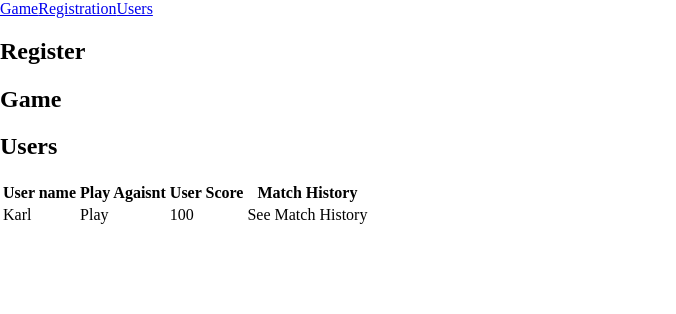
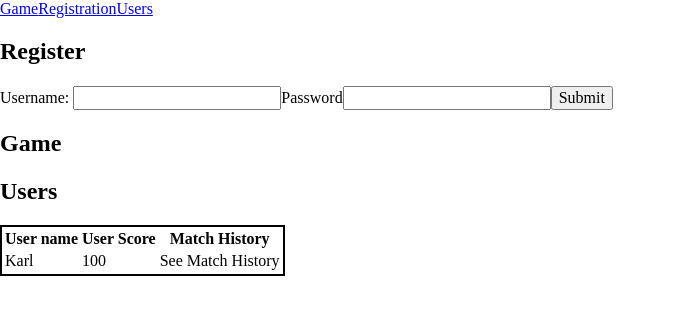
Before and after one commit to AccidentByDragon/3InARowGame, a plain HTML site: page MainPage.html in a window 1280 px wide. Shown: the whole page, without its empty margins (0-676 px from the left). Drawn offline with Linux system fonts and the light colour scheme.

Commit message:
registration added
added code for registering user, currently semi finished without json storage.

debating oop the code for easier reading

```diff
--- a/MainPage.html
+++ b/MainPage.html
@@ -9,7 +9,7 @@
 </head>
 
 <body>
-  <script src="./main.js"></script>
+  <script src="./main.js" type="module" ></script>
 </body>
 
 </html>
--- a/main.js
+++ b/main.js
@@ -34,10 +34,46 @@ const sectionRegistrationH2 = document.createElement("h2");
 sectionRegistrationH2.innerText = "Register";
 sectionRegistration.appendChild(sectionRegistrationH2);
 // Registration Code here
+const registerForm = document.createElement("form");
+registerForm.id = "userForm";
+const labelUsername = document.createElement("label");
+labelUsername.innerText = "Username: ";
+const inputLun = document.createElement("input");
+inputLun.type = "text";
+inputLun.id = "userName";
+const labelPassword = document.createElement("label");
+labelPassword.innerText = "Password";
+const inputUpw = document.createElement("input");
+inputUpw.type = "text";
+inputUpw.id = "password";
+const inputSubmit = document.createElement("input");
+inputSubmit.type = "button";
+inputSubmit.value = "Submit";
+
+
+registerForm.appendChild(labelUsername);
+registerForm.appendChild(inputLun);
+registerForm.appendChild(labelPassword);
+registerForm.appendChild(inputUpw);
+registerForm.appendChild(inputSubmit);
+sectionRegistration.appendChild(registerForm);
+document.body.appendChild(sectionRegistration);
+
+// Process added user
+document.querySelector(`#userForm`).addEventListener(`Submit`, registerUser);
+function registerUser(event) {
+  event.preventDefault();
+
+  const usernameSt = document.getElementById(`userName`).value;
+  const passwordSt = document.getElementById(`password`).value;
+
+  console.log("Username - ", usernameSt);
+  console.log("Password - ", passwordSt);
+
+}
 
 
 
-document.body.appendChild(sectionRegistration);
 
 
 //Game Section
@@ -65,16 +101,13 @@ const uTBody = document.createElement("thead");
 const uTrHead = document.createElement("tr");
 const uThName = document.createElement("th");
 const uThScore = document.createElement("th");
-const uThGame = document.createElement("th");
 const uThHistory = document.createElement("th");
 
 uThName.innerText = "User name";
 uThScore.innerText = "User Score";
-uThGame.innerText = "Play Agaisnt";
 uThHistory.innerText = "Match History";
 
 uTrHead.appendChild(uThName);
-uTrHead.appendChild(uThGame);
 uTrHead.appendChild(uThScore);
 uTrHead.appendChild(uThHistory);
 uTHead.appendChild(uTrHead);
@@ -85,17 +118,14 @@ for (let user of users) {
 
   const userRow = document.createElement("tr");
   const userName = document.createElement("td");
-  const userGame = document.createElement("td");
   const userScore = document.createElement("td");
   const userHistory = document.createElement("td");
 
   userName.innerText = user.name;
-  userGame.innerText = "Play";
   userScore.innerText = user.score;
   userHistory.innerText = "See Match History"
 
   userRow.appendChild(userName);
-  userRow.appendChild(userGame);
   userRow.appendChild(userScore);
   userRow.appendChild(userHistory);
   uTBody.appendChild(userRow)
--- a/styles.css
+++ b/styles.css
@@ -0,0 +1,7 @@
+table{
+  border: 2px solid black;
+}
+
+/* form{
+
+} */
```
